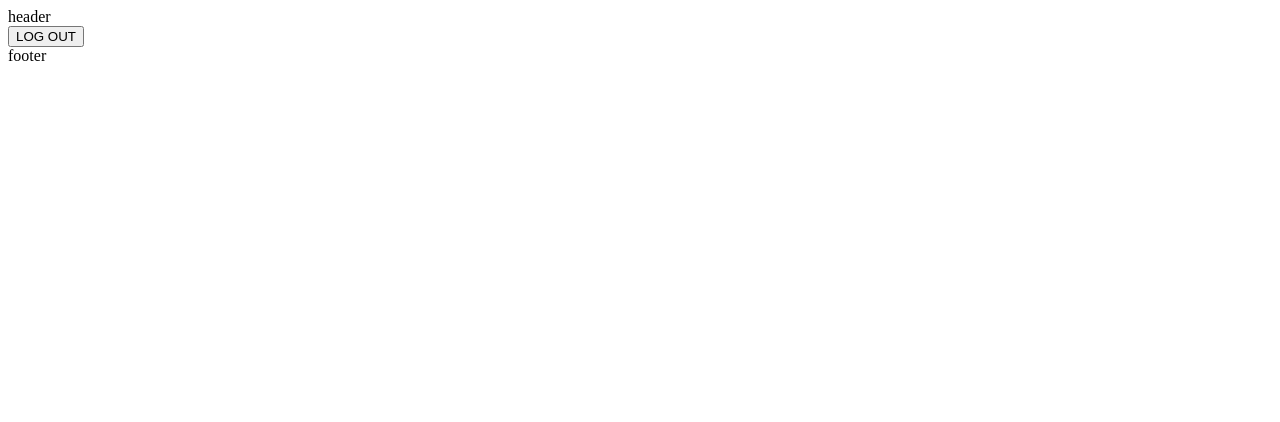
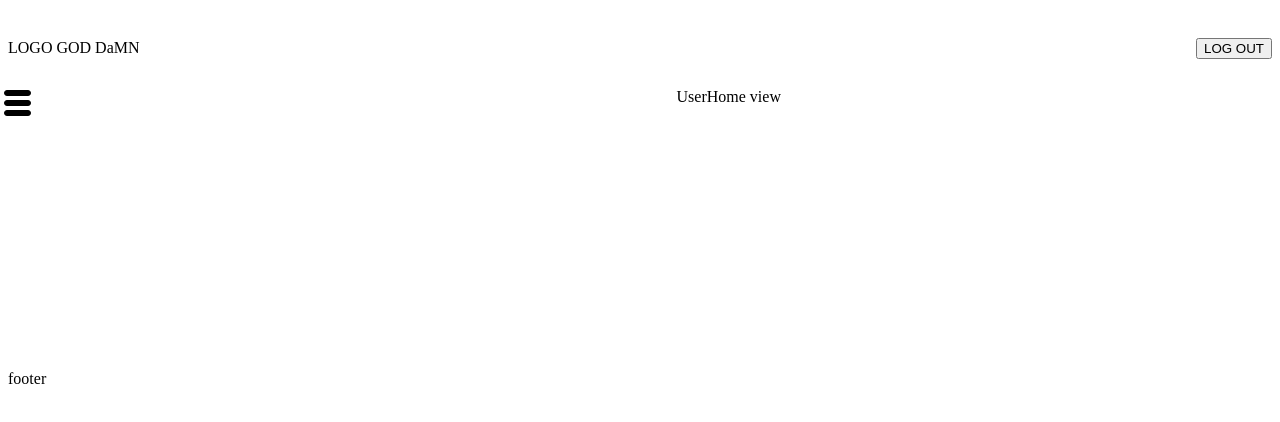
Before and after one commit to parabolabam/tinder-for-kitties, a Vue app: page /home in a window 1280 px wide. Shown: the top 422 px of the page. Built offline with nearby package versions, Linux system fonts and the light colour scheme; no server answers; sample sign-in values are in the browser's storage.

Commit message:
generic updates

```diff
--- a/src/components/ApplicationFooter.vue
+++ b/src/components/ApplicationFooter.vue
@@ -1,7 +1,7 @@
 <template>
-  <div class="footer">
+  <footer class="footer">
     footer
-  </div>
+  </footer>
 </template>
 
 <script>
@@ -10,6 +10,10 @@ export default {
 };
 </script>
 
-<style>
+<style lang="scss" scoped>
+.footer {
+  position: absolute;
+  width: 100%;
+}
 
 </style>
--- a/src/components/ApplicationHeader.vue
+++ b/src/components/ApplicationHeader.vue
@@ -1,6 +1,6 @@
 <template>
-  <div>
-    header
+  <div class="header">
+    <div class="logo">LOGO GOD DaMN</div>
     <navigations />
   </div>
 </template>
@@ -16,6 +16,11 @@ export default {
 };
 </script>
 
-<style>
-
+<style lang="scss" scoped>
+.header{
+  display: flex;
+  justify-content: space-between;
+  align-items: center;
+  min-height: 5rem;
+}
 </style>
--- /dev/null
+++ b/src/components/BurgerMenuButton.vue
@@ -0,0 +1,83 @@
+<template>
+  <div class="globalHamburgerContainer">
+    <input @click="toggleMenu" type="checkbox" class="hamburgerCheckbox">
+    <div class="hamburger">
+      <div class="primaryStick"></div>
+    </div>
+  </div>
+</template>
+
+<script>
+export default {
+  name: 'burger-menu-button',
+  data() {
+    return {
+      isMenuClosed: true,
+    };
+  },
+  methods: {
+    toggleMenu() {
+      this.isMenuClosed = !this.isMenuClosed;
+      this.$emit('menutoggle', { closed: this.isMenuClosed });
+    },
+  },
+};
+</script>
+
+<style lang="scss" scoped>
+.blackStick {
+  padding: 0.1rem;
+  border: 1px solid black;
+  border-radius: 1rem;
+  background-color: black;
+  margin: 0.15rem;
+}
+
+.globalHamburgerContainer {
+  position: relative;
+
+  .hamburgerCheckbox {
+    position: absolute;
+    z-index: 10;
+    opacity: 0;
+    margin: 0 auto;
+    width: 100%;
+    height: 100%;
+
+    &:checked + .hamburger {
+      & > .primaryStick {
+        display: none;
+      }
+
+      &:before {
+        transform: rotate(-45deg) translateY(0.35rem) translateX(-0.4rem);
+        border-radius: 3rem;
+      }
+
+      &:after {
+        transform: rotate(45deg) translate(-0.05rem);
+        border-radius: 3rem;
+      }
+    }
+  }
+
+  .hamburger {
+    display: flex;
+    flex-direction: column;
+    margin: 0 auto;
+    width: 2rem;
+
+    &:after, &:before {
+      @extend .blackStick;
+      content: '';
+      transition: all 0.1s ease-in-out;
+    }
+
+    .primaryStick {
+      @extend .blackStick;
+      display: flex;
+      flex-direction: column;
+    }
+  }
+}
+</style>
--- /dev/null
+++ b/src/components/SideNavigations.vue
@@ -0,0 +1,65 @@
+<template>
+  <div :class="['sideNavigationContainer', {hidden: !this.openMenu, visible: this.openMenu}]">
+    <div class="sideMenu">
+      <ul>
+        <li class="kek">menu item 1</li>
+        <li class="kek">menu item 1</li>
+        <li class="kek">menu item 1</li>
+        <li class="kek">menu item 1</li>
+        <li class="kek">menu item 1</li>
+        <li class="kek">menu item 1</li>
+        <li class="kek">menu item 1</li>
+        <li class="kek">menu item 1</li>
+        <li class="kek">menu item 1</li>
+        <li class="kek">menu item 1</li>
+
+      </ul>
+    </div>
+    <burger-menu-button class="burgerButton" @menutoggle="onMenuToggle" />
+  </div>
+</template>
+
+<script>
+import BurgerMenuButton from '@/components/BurgerMenuButton.vue';
+
+export default {
+  name: 'side-navigations',
+  components: {
+    BurgerMenuButton,
+  },
+  data() {
+    return {
+      openMenu: false,
+    };
+  },
+  methods: {
+    onMenuToggle({ closed }) {
+      this.openMenu = !closed;
+    },
+  },
+};
+</script>
+
+<style lang="scss" scoped>
+.sideNavigationContainer {
+  display: flex;
+  transition: all 0.2s ease-in-out;
+
+  &.hidden {
+    transform: translateX(-9.5rem);
+  }
+
+  &.visible {
+    transform: translateX(0);
+  }
+
+  .burgerButton {
+    margin-left: 0.6rem;
+  }
+
+  .sideMenu {
+    margin-top: 1.5rem;
+    font-size: 1.2rem;
+  }
+}
+</style>
--- a/src/globalComponents/Overlay.vue
+++ b/src/globalComponents/Overlay.vue
@@ -7,7 +7,6 @@
 <script>
 export default {
   name: 'overlay',
-
 };
 </script>
 
--- a/src/router/index.js
+++ b/src/router/index.js
@@ -13,7 +13,7 @@ const router = new Router({
   routes: [
     {
       path: '*',
-      redirect: '/dashboard',
+      redirect: '/login',
     },
     {
       path: '/login',
--- a/src/views/BaseLayout.vue
+++ b/src/views/BaseLayout.vue
@@ -1,23 +1,49 @@
 <template>
   <div class="baseLayout">
     <application-header />
-    <article class="mainContent">
-      <slot name="mainContent" />
+    <article class="mainContentContainer">
+      <side-navigation class="sideNavigation" />
+      <slot />
     </article>
     <application-footer />
   </div>
 </template>
 
 <script>
+
 import ApplicationHeader from '@/components/ApplicationHeader.vue';
 import ApplicationFooter from '@/components/ApplicationFooter.vue';
+import SideNavigation from '@/components/SideNavigations.vue';
 
 export default {
   name: 'base-layout',
   components: {
     ApplicationHeader,
     ApplicationFooter,
+    SideNavigation,
   },
 
 };
 </script>
+
+<style lang="scss" scoped>
+.baseLayout {
+
+  .mainContentContainer {
+    display: flex;
+    justify-content: space-evenly;
+
+    .sideNavigation {
+      flex: 0 auto;
+    }
+
+    .mainContent {
+      flex: 1 auto;
+      display: flex;
+      flex-direction: column;
+      justify-content: center;
+    }
+
+  }
+}
+</style>
--- a/src/views/UserHome.vue
+++ b/src/views/UserHome.vue
@@ -1,6 +1,8 @@
 <template>
   <base-layout>
-    UserHome view
+    <div class="userHomeContainer">
+      UserHome view
+    </div>
   </base-layout>
 </template>
 
@@ -12,3 +14,11 @@ export default {
   components: { BaseLayout },
 };
 </script>
+
+<style lang="scss" scoped>
+.userHomeContainer {
+  flex: 1;
+  display: flex;
+  justify-content: center;
+}
+</style>
```
